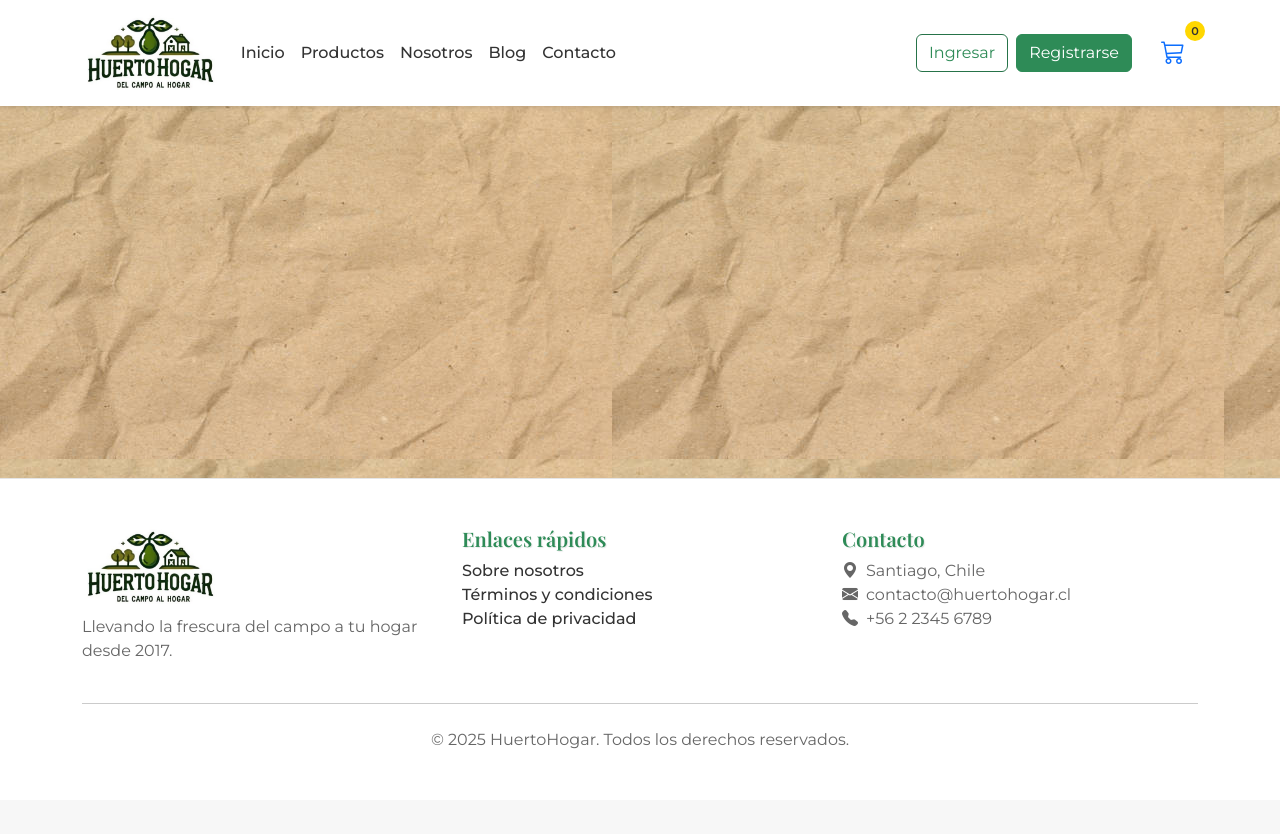
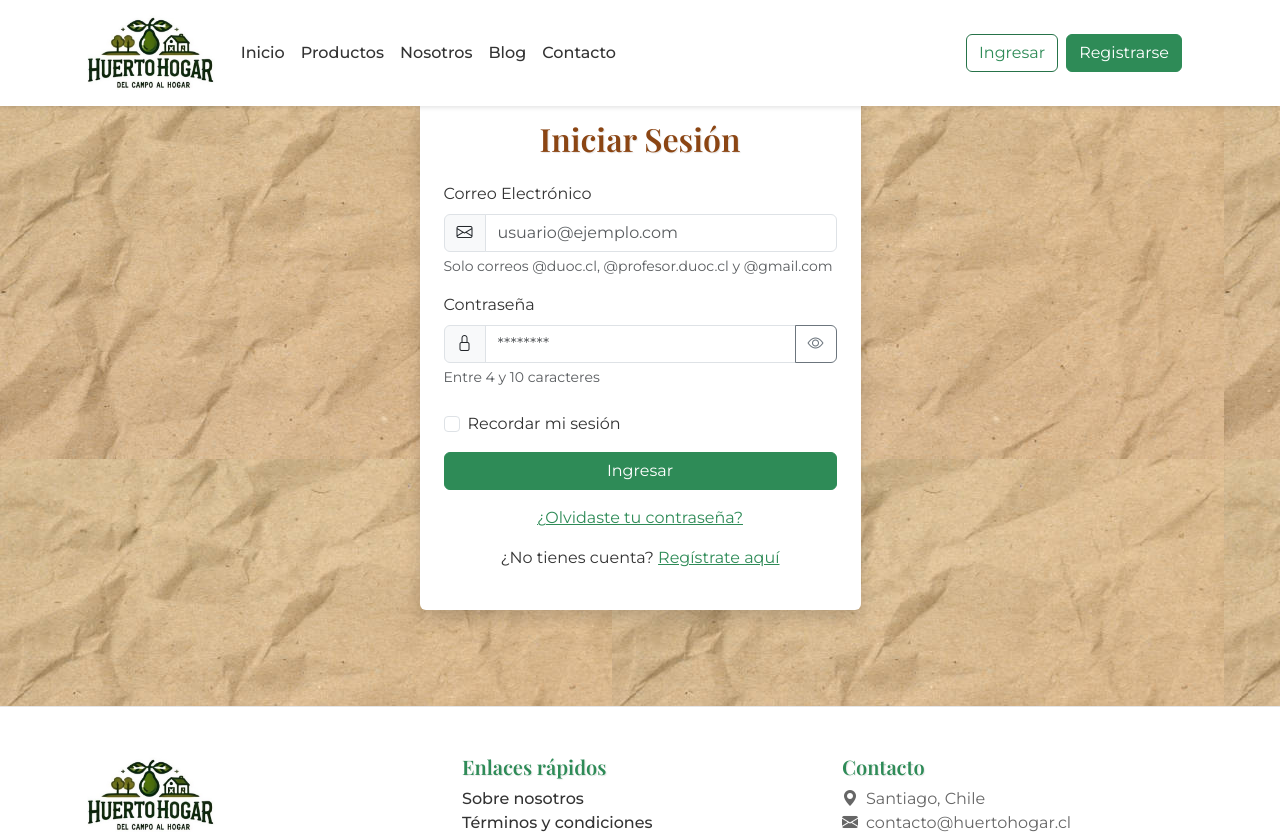
Before and after one commit to OmarNietoc/HuertoHogarReact, a React (Vite) app: page /login in a window 1280 px wide. Shown: the top 834 px of the page. Before the commit the page ends 800 px from the top, so only its background shows below. Built offline with nearby package versions, Linux system fonts and the light colour scheme.

Commit message:
se añade login y se modifica la manera de importar Auth entre pages

```diff
--- a/src/context/AuthContext.jsx
+++ b/src/context/AuthContext.jsx
@@ -1,7 +1,8 @@
 // src/context/AuthContext.jsx
 import { createContext, useState, useEffect } from "react";
+import { useContext } from "react";
 
-export const AuthContext = createContext();
+const AuthContext = createContext();
 
 export function AuthProvider({ children }) {
     const [usuario, setUsuario] = useState(null);
@@ -27,3 +28,7 @@ export function AuthProvider({ children }) {
     </AuthContext.Provider>
     );
 }
+
+export function useAuth() {
+    return useContext(AuthContext);
+}
--- a/src/pages/DetalleProducto.jsx
+++ b/src/pages/DetalleProducto.jsx
@@ -4,6 +4,7 @@ import Slider from "react-slick";
 import "../styles/Productos.css";
 import "slick-carousel/slick/slick.css";
 import "slick-carousel/slick/slick-theme.css";
+import { useAuth } from "../context/AuthContext";
 
 export default function DetalleProducto() {
   const { id } = useParams();
@@ -12,6 +13,7 @@ export default function DetalleProducto() {
   const [productosRelacionados, setProductosRelacionados] = useState([]);
   const [cantidad, setCantidad] = useState(1);
   const [loading, setLoading] = useState(true);
+  const { usuario, logout } = useAuth();
 
   useEffect(() => {
     const fetchData = async () => {
@@ -54,6 +56,12 @@ export default function DetalleProducto() {
   }, [id]);
 
   const agregarAlCarrito = () => {
+
+  if (!usuario) {
+      alert("❌ Debes iniciar sesión para añadir productos al carrito");
+      return;
+    }
+
     const carritoActual = JSON.parse(localStorage.getItem("carritoHuertoHogar")) || [];
     const existente = carritoActual.find((item) => item.id === producto.id);
 
--- a/src/pages/Header.jsx
+++ b/src/pages/Header.jsx
@@ -1,12 +1,10 @@
 import { NavLink, Link } from "react-router-dom";
-import { useContext } from "react"; // 🧩 1️⃣ Importamos useContext
-import { AuthContext } from "../context/AuthContext"; // 🧩 2️⃣ Importamos nuestro contexto
+import { useAuth } from "../context/AuthContext";
 import "../styles/Carrito.css";
 export default function Header() {
-  // 🧩 3️⃣ Obtenemos el usuario y las funciones desde el contexto
-  const { usuario, logout } = useContext(AuthContext);
 
-  // 🧩 4️⃣ Reemplazamos la función anterior por la del contexto
+  const { usuario, logout } = useAuth();
+
   function cerrarSesion() {
     logout();
     console.log("Sesión cerrada");
@@ -86,9 +84,9 @@ export default function Header() {
             </li>
           </ul>
 
-          {/* 🧩 5️⃣ Mostramos contenido condicional según el login */}
+          {/* Mostramos contenido condicional según el login */}
           {!usuario ? (
-            // 👇 Sección visible cuando el usuario NO está logueado
+            // Sección visible cuando el usuario NO está logueado
             <div className="d-flex align-items-center">
               <Link to="/login" className="btn btn-outline-primary me-2">
                 Ingresar
@@ -96,16 +94,16 @@ export default function Header() {
               <Link to="/registro" className="btn btn-primary me-3">
                 Registrarse
               </Link>
-              <Link
+              {/* <Link
                 to="/carrito"
                 className="btn btn-link position-relative cart-icon"
               >
                 <i className="bi bi-cart3" style={{ fontSize: "1.5rem" }}></i>
                 <span className="cart-count">0</span>
-              </Link>
+              </Link> */}
             </div>
           ) : (
-            // 👇 Sección visible cuando el usuario SÍ está logueado
+            // Sección visible cuando el usuario SÍ está logueado
             <div className="d-flex align-items-center">
               {/* Si es admin, podrías mostrar su panel */}
               {usuario.rol === "admin" && (
--- a/src/pages/Login.jsx
+++ b/src/pages/Login.jsx
@@ -1,5 +1,159 @@
+import { useState } from "react";
+import { useNavigate, Link } from "react-router-dom";
+import { useAuth } from "../context/AuthContext"; // tu contexto de autenticación
+import "../styles/Login.css";
+import { validarCorreo, validarPassword } from "../utils/validators";
+
+
 export default function Login() {
-    return <div>
-        <h1>Bienvenidos a mi pagina de Login</h1>
+  const navigate = useNavigate();
+ const { usuario, login } = useAuth(); // función que guarda usuario en contexto
+
+  const [email, setEmail] = useState("");
+  const [password, setPassword] = useState("");
+  const [mostrarPassword, setMostrarPassword] = useState(false);
+  const [alerta, setAlerta] = useState(null);
+
+
+  const mostrarAlerta = (mensaje, tipo = "info") => {
+    setAlerta({ mensaje, tipo });
+    setTimeout(() => setAlerta(null), 2500);
+  };
+
+  const manejarLogin = (e) => {
+    e.preventDefault();
+
+    if (!validarCorreo(email)) {
+      mostrarAlerta("❌ Correo inválido. Usa @duoc.cl, @profesor.duoc.cl o @gmail.com", "danger");
+      return;
+    }
+
+    if (!validarPassword(password)) {
+      mostrarAlerta("❌ La contraseña debe tener entre 4 y 10 caracteres", "danger");
+      return;
+    }
+
+    let usuarios = JSON.parse(localStorage.getItem("usuariosHuertoHogar")) || [];
+    if (window.usuariosArray) {
+      usuarios = [...usuarios, ...window.usuariosArray];
+    }
+
+    const usuarioValido = usuarios.find(
+      (u) => u.email === email && u.password === password
+    );
+
+    if (!usuarioValido) {
+      mostrarAlerta("❌ Correo o contraseña incorrectos", "danger");
+      return;
+    }
+
+    // Guardar sesión
+    login(usuarioValido);
+    localStorage.setItem("isAdmin", usuarioValido.rol === "admin");
+    // localStorage.setItem("isAdmin", usuarioValido.rol === "admin" ? "true" : "false");
+
+    mostrarAlerta(
+      usuarioValido.rol === "admin"
+        ? "✅ Bienvenido Administrador"
+        : "👋 Inicio de sesión exitoso",
+      "success"
+    );
+
+    setTimeout(() => {
+      navigate(usuarioValido.rol === "admin" ? "/admin" : "/");
+    }, 1200);
+  };
+
+  return (
+    <div className="container py-5">
+      <div className="row justify-content-center">
+        <div className="col-md-6 col-lg-5">
+          <div className="login-card p-4 shadow rounded">
+            <h2 className="text-center mb-4 text-marron">Iniciar Sesión</h2>
+
+            {alerta && (
+              <div className={`alert alert-${alerta.tipo}`} role="alert">
+                {alerta.mensaje}
+              </div>
+            )}
+
+            <form onSubmit={manejarLogin}>
+              <div className="mb-3">
+                <label className="form-label">Correo Electrónico</label>
+                <div className="input-group">
+                  <span className="input-group-text">
+                    <i className="bi bi-envelope"></i>
+                  </span>
+                  <input
+                    type="email"
+                    className="form-control"
+                    placeholder="usuario@ejemplo.com"
+                    value={email}
+                    onChange={(e) => setEmail(e.target.value)}
+                    required
+                  />
+                </div>
+                <div className="form-text">
+                  Solo correos @duoc.cl, @profesor.duoc.cl y @gmail.com
+                </div>
+              </div>
+
+              <div className="mb-4">
+                <label className="form-label">Contraseña</label>
+                <div className="input-group">
+                  <span className="input-group-text">
+                    <i className="bi bi-lock"></i>
+                  </span>
+                  <input
+                    type={mostrarPassword ? "text" : "password"}
+                    className="form-control"
+                    placeholder="********"
+                    value={password}
+                    onChange={(e) => setPassword(e.target.value)}
+                    required
+                  />
+                  <button
+                    type="button"
+                    className="btn btn-outline-secondary"
+                    onClick={() => setMostrarPassword(!mostrarPassword)}
+                  >
+                    <i className={`bi ${mostrarPassword ? "bi-eye-slash" : "bi-eye"}`}></i>
+                  </button>
+                </div>
+                <div className="form-text">Entre 4 y 10 caracteres</div>
+              </div>
+
+              <div className="form-check mb-3">
+                <input type="checkbox" className="form-check-input" id="rememberMe" />
+                <label className="form-check-label" htmlFor="rememberMe">
+                  Recordar mi sesión
+                </label>
+              </div>
+
+              <div className="d-grid">
+                <button type="submit" className="btn btn-primary">
+                  Ingresar
+                </button>
+              </div>
+
+              <div className="text-center mt-3">
+                <a href="#" className="text-verde">
+                  ¿Olvidaste tu contraseña?
+                </a>
+              </div>
+
+              <div className="text-center mt-3">
+                <p>
+                  ¿No tienes cuenta?{" "}
+                  <Link to="/registro" className="text-verde">
+                    Regístrate aquí
+                  </Link>
+                </p>
+              </div>
+            </form>
+          </div>
         </div>
+      </div>
+    </div>
+  );
 }
--- a/src/pages/Productos.jsx
+++ b/src/pages/Productos.jsx
@@ -136,9 +136,11 @@ function Productos() {
                         <span className="price">
                           ${producto.precio.toLocaleString()} CLP/{producto.unid}
                         </span>
-                        <button className="btn btn-primary btn-agregar-carrito">
-                          <i className="bi bi-cart-plus"></i> Añadir
-                        </button>
+                        <Link to={`/productos/${producto.id}`}>
+                          <button className="btn btn-primary btn-agregar-carrito">
+                            <i className="bi bi-cart-plus"></i> Añadir
+                          </button>
+                        </Link>
                       </div>
                     </div>
                   </div>
```
